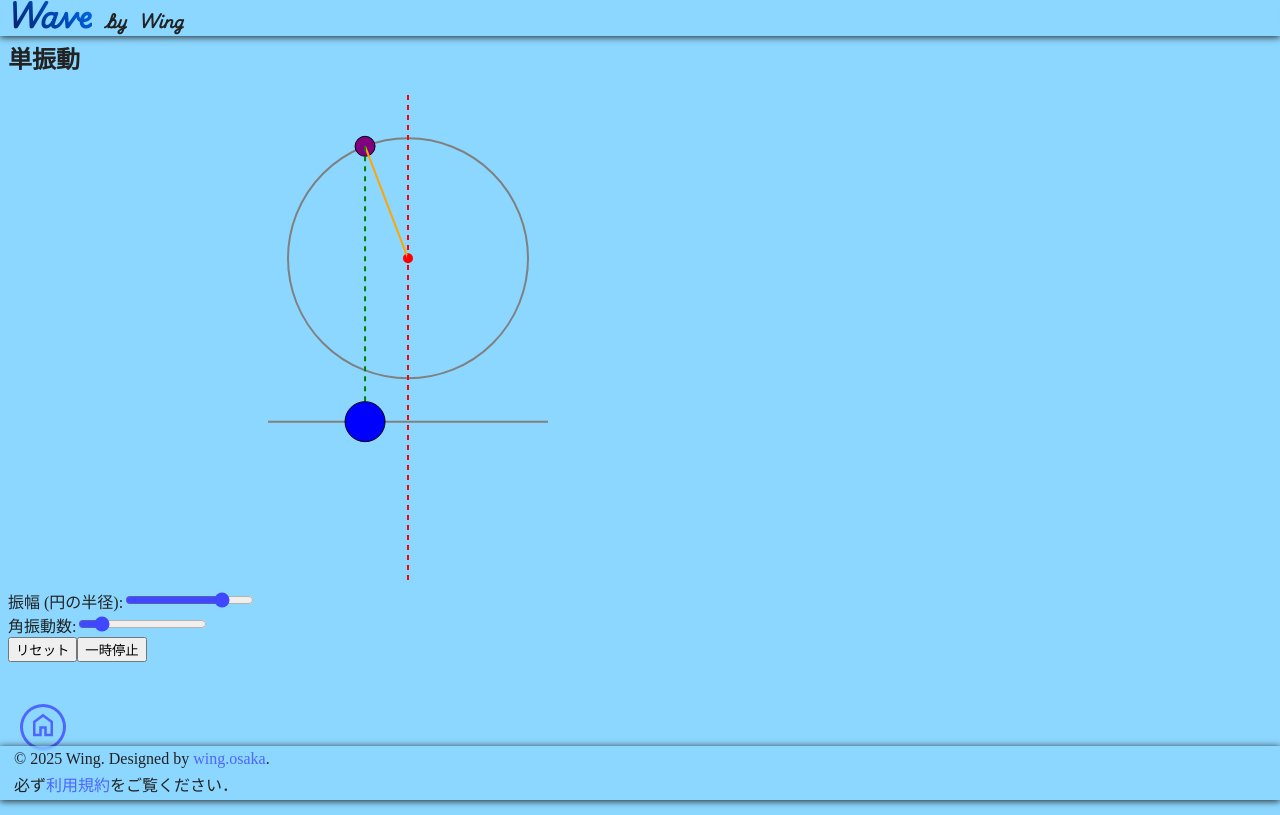
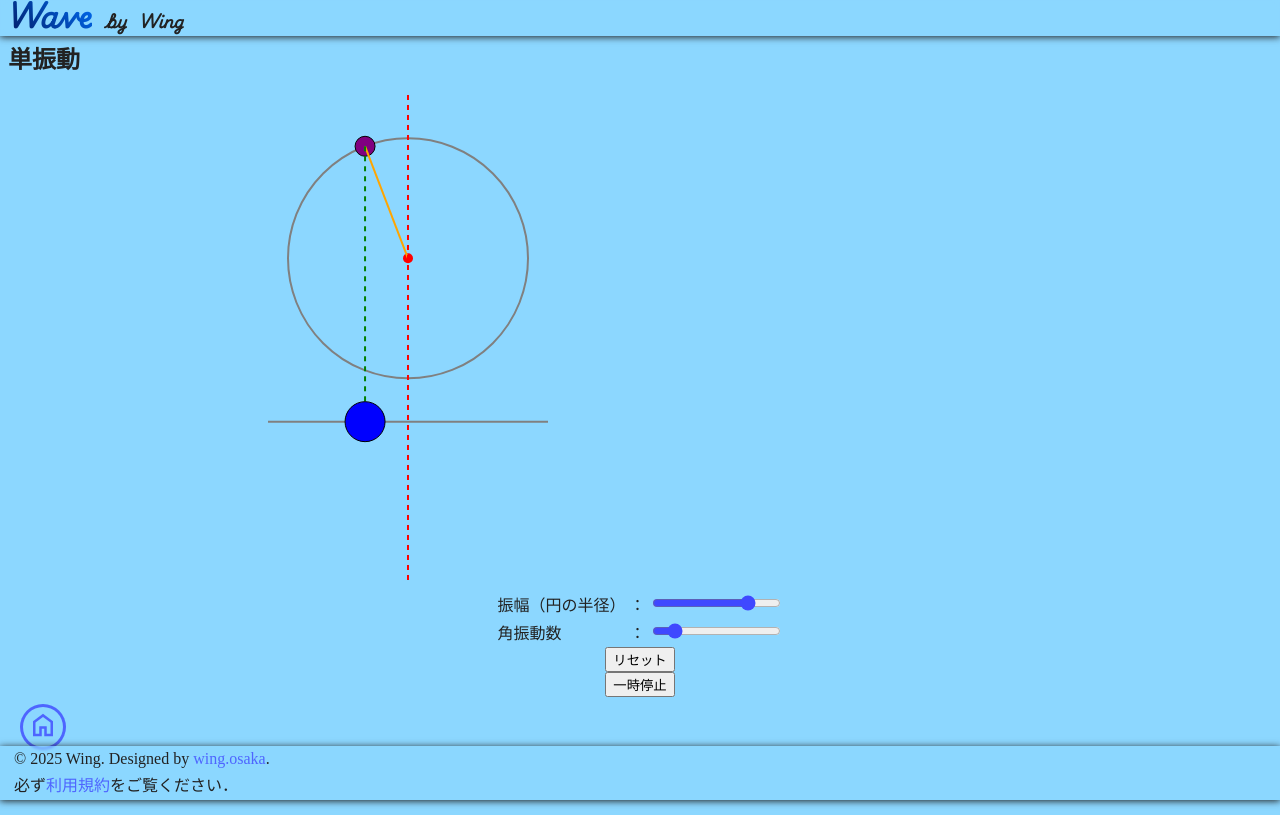
Before and after one commit to te-wing/wave.graphics, a Next.js app: page /wavelayout/tanshindou in a window 1280 px wide. Built offline with nearby package versions, Linux system fonts and the light colour scheme; a web font is replaced by a local one.

Commit message:
そーゆーこと

```diff
--- a/src/app/wavelayout/tanshindou/canvas.tsx
+++ b/src/app/wavelayout/tanshindou/canvas.tsx
@@ -181,8 +181,17 @@ const OscillationCanvas: React.FC<OscillationCanvasProps> = ({
   return (
     <>
       <canvas id="myCanvas" ref={canvasRef} width={800} height={490}></canvas>
-      <div className="controls">
-        <label htmlFor="amplitude">振幅 (円の半径):</label>
+      <div className={styles.controls}>
+        <table>
+          <tbody>
+            <tr>
+              <td>
+                <label htmlFor="amplitude">
+                  振幅（円の半径）
+                </label>
+              </td>
+              <td>：</td>
+              <td>
                 <input
                   type="range"
                   className={styles.slider}
@@ -200,8 +209,16 @@ const OscillationCanvas: React.FC<OscillationCanvasProps> = ({
                     }
                   }}
                 />
-        <br />
-        <label htmlFor="frequency">角振動数:</label>
+              </td>
+            </tr>
+            <tr>
+              <td>
+                <label htmlFor="frequency">
+                  角振動数
+                </label>
+              </td>
+              <td>：</td>
+              <td>
                 <input
                   type="range"
                   className={styles.slider}
@@ -218,7 +235,10 @@ const OscillationCanvas: React.FC<OscillationCanvasProps> = ({
                     }
                   }}
                 />
-        <br />
+              </td>
+            </tr>
+          </tbody>
+        </table>
         <button onClick={handleReset}>リセット</button>
         <button onClick={handlePlayPause}>
           {isPlaying ? '一時停止' : '再生'}
--- a/src/app/wavelayout/tanshindou/tanshindoucanvas.module.scss
+++ b/src/app/wavelayout/tanshindou/tanshindoucanvas.module.scss
@@ -1,3 +1,9 @@
 .slider {
   accent-color: var(--a-default);
 }
+
+.controls {
+  display: flex;
+  flex-direction: column;
+  align-items: center;
+}
```
Lines whose indentation alone changed are shown as unchanged.
